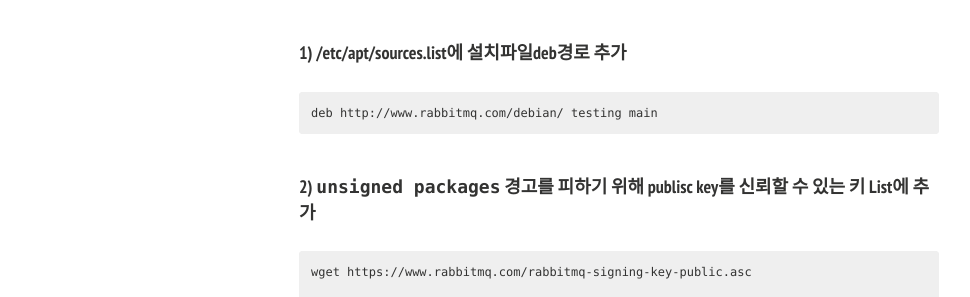
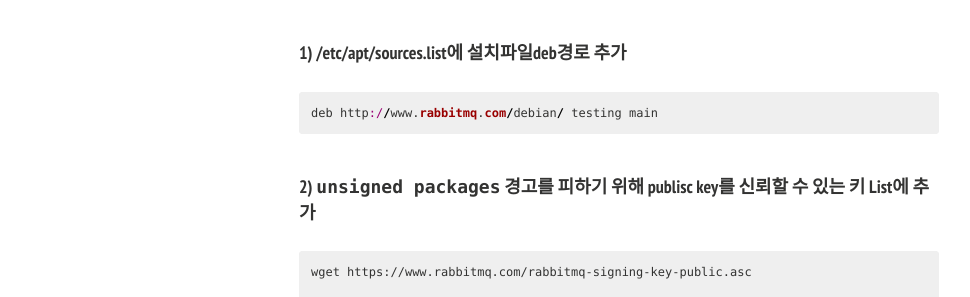
Before and after one commit to gjchoi/gjchoi.github.io, a Jekyll site: the page built from _posts/2016-03-03-rabbit-mq-설치및환경설정.md, in a window 1280 px wide and 900 px high. Shown: the part 368-665 px from the top of the window, without its empty margins (21-991 px from the left). Built offline with Jekyll 4.4.1, drawn with Linux system fonts in a browser that asks for light colours; nearby versions of some CDN libraries; comment, search, counter and statistics services are not loaded.

Commit message:
Update 2016-03-03-rabbit-mq-설치및환경설정.md

```diff
--- a/_posts/2016-03-03-rabbit-mq-설치및환경설정.md
+++ b/_posts/2016-03-03-rabbit-mq-설치및환경설정.md
@@ -18,7 +18,7 @@ RabbitMQ 서버세팅
 
 #### 1) /etc/apt/sources.list에 설치파일deb경로 추가
 
-~~~ shell
+~~~ ruby
 deb http://www.rabbitmq.com/debian/ testing main
 ~~~
 
```
